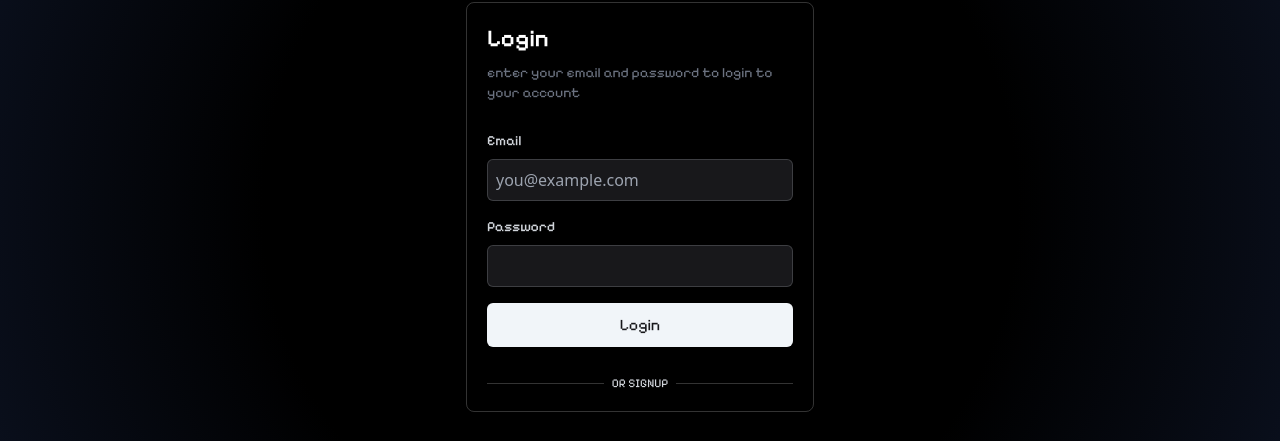
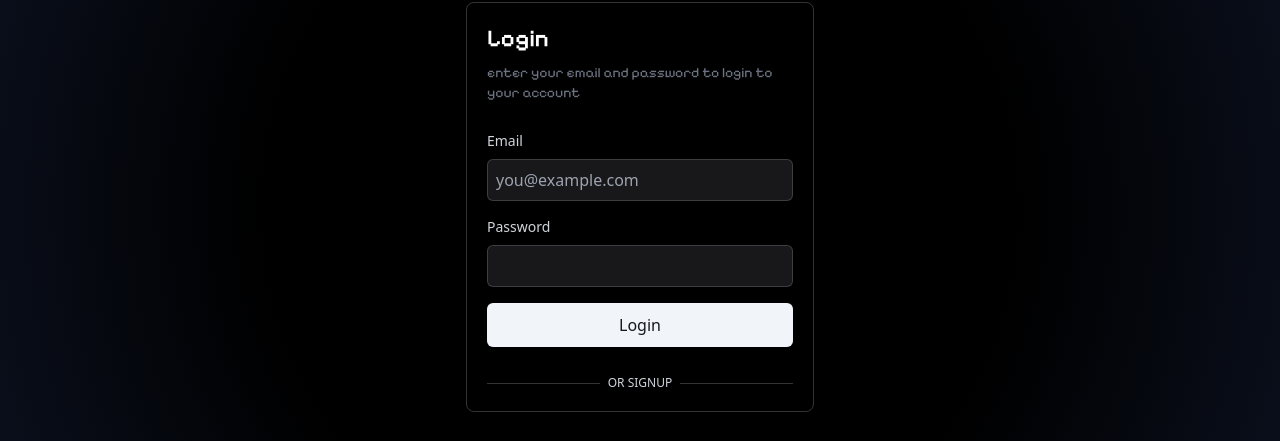
Before and after one commit to Nota0515/guardian, a React (Vite) app: page /login in a window 1280 px wide. Shown: the part 193-634 px from the top of the page. Built offline with nearby package versions, Linux system fonts and the light colour scheme; a web font is replaced by a local one.

Commit message:
update font

```diff
--- a/src/pages/Login.jsx
+++ b/src/pages/Login.jsx
@@ -30,7 +30,7 @@ const Login = () => {
           <div className='form-input'>
             <form name='usermail' method='post' onSubmit={handleSubmit}>
               <div className='email-input py-2 mb-2'>
-                <label htmlFor="email" className="block text-sm font-medium font-pixelify text-gray-300 mb-2">Email</label>
+                <label htmlFor="email" className="block text-sm font-medium = text-gray-300 mb-2">Email</label>
                 <input
                   type="email"
                   id="email"
@@ -39,7 +39,7 @@ const Login = () => {
                 />
               </div>
               <div className='password-input'>
-                <label htmlFor='password' className='block text-sm font-medium font-pixelify text-gray-300 mb-2'>Password</label>
+                <label htmlFor='password' className='block text-sm font-medium text-gray-300 mb-2'>Password</label>
                 <input
                   type='password'
                   id="password"
@@ -47,13 +47,13 @@ const Login = () => {
                 />
               </div>
               <div className='flex justify-center items-center mt-2 py-2'>
-                <Button type={'submit'} className={"text-zinc-900 font-pixelify mx-auto w-full bg-slate-100 hover:bg-slate-300 rounded-md"} >Login</Button>
+                <Button type={'submit'} className={"text-zinc-900 font-medium mx-auto w-full bg-slate-100 hover:bg-slate-300 rounded-md"} >Login</Button>
               </div>
             </form>
           </div>
           <div className='siguproute relative'>
             <div className='absolute inset-0 flex items-center'><span className='w-full border-t border-n-1/20'></span></div>
-            <div className='flex relative justify-center text-xs uppercase font-pixelify '>
+            <div className='flex relative justify-center text-xs uppercase'>
               <span className='bg-black px-2 text-gray-300'>
                 or&nbsp;<span><Link to="/signup">signup</Link></span>
               </span>
```
